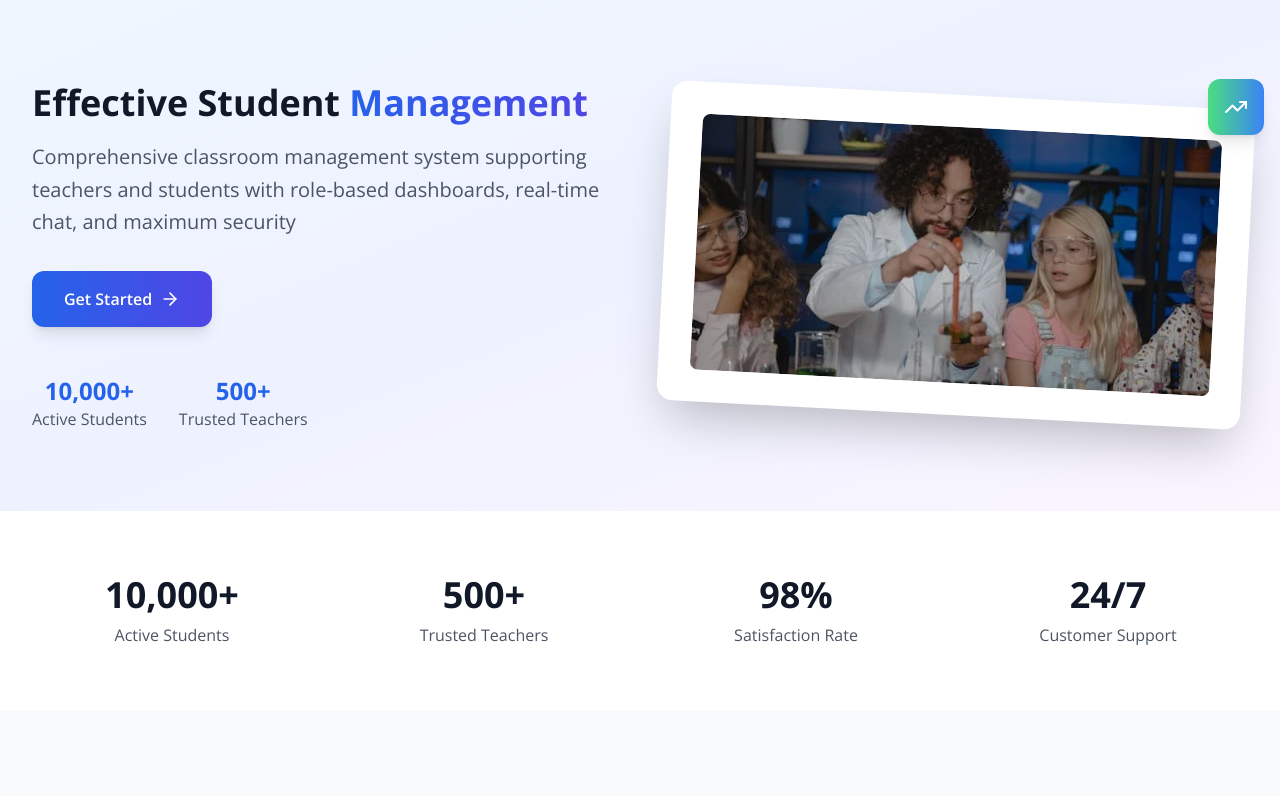
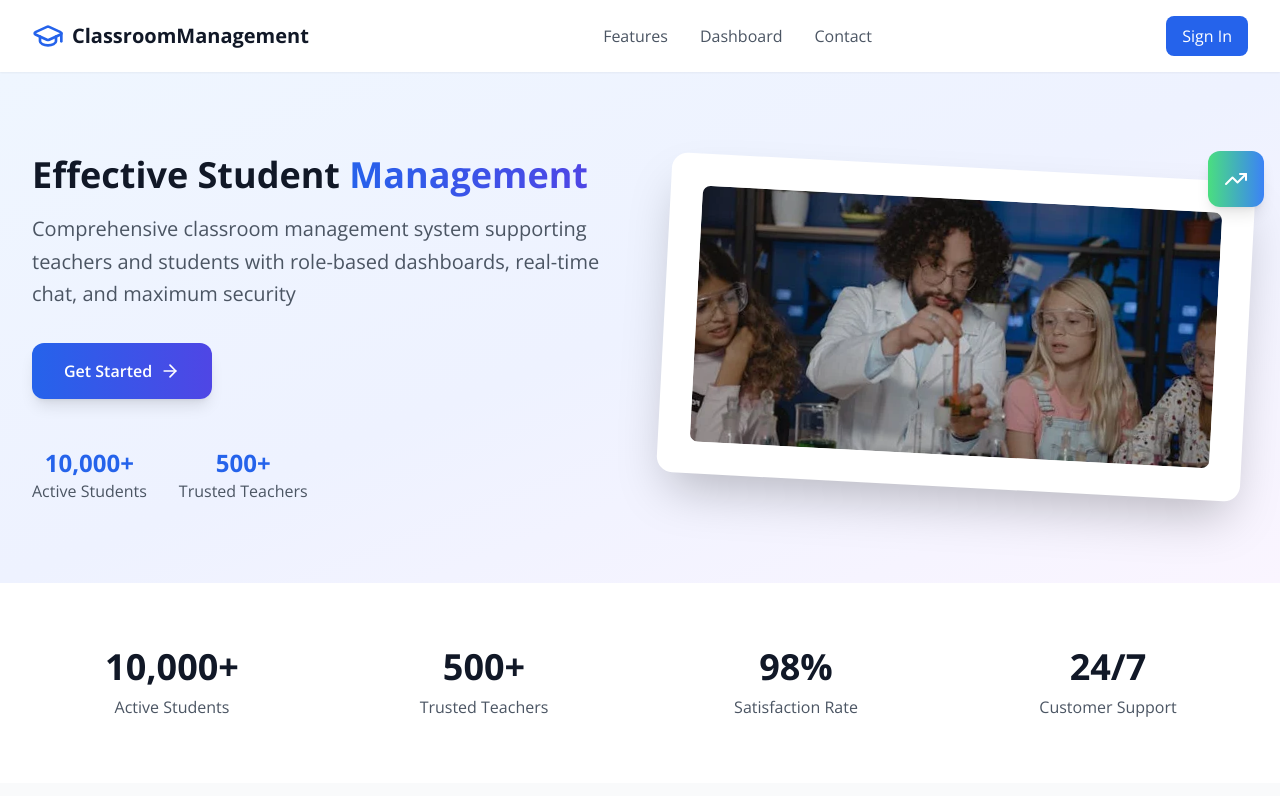
Before and after one commit to NguyenLock/ClassRoomManagerFE, a React (Vite) app: page / in a window 1280 px wide. Shown: the top 796 px of the page. Built offline with nearby package versions, Linux system fonts and the light colour scheme.

Commit message:
feat: :sparkles: adding Contact and Footer Header

```diff
--- a/src/components/Contact.tsx
+++ b/src/components/Contact.tsx
@@ -2,16 +2,16 @@ import { ArrowRight } from "lucide-react";
 
 const Contact = () => {
   return (
-    <section className="py-20 bg-gradient-to-r from-blue-600 to-indigo-700">
+    <section id="contact" className="py-20 bg-gradient-to-r from-blue-600 to-indigo-700">
       <div className="max-w-4xl mx-auto px-4 sm:px-6 lg:px-8 text-center">
-        <h2 className="text-3xl lg:text-4xl font-bold text-white mb-6">
+        <h2 className="text-3xl lg:text-4xl font-bold text-white mb-6 font-sans">
           Ready to Start Efficient Classroom Management?
         </h2>
-        <p className="text-xl text-blue-100 mb-8">
+        <p className="text-xl text-blue-100 mb-8 font-sans">
           Join thousands of teachers and students already using our system
         </p>
         <div className="flex flex-col sm:flex-row gap-4 justify-center">
-          <button className="bg-white text-blue-600 px-8 py-4 rounded-xl hover:bg-gray-50 transition-all duration-300 transform hover:scale-105 font-semibold flex items-center justify-center space-x-2">
+          <button className="bg-white text-blue-600 px-8 py-4 rounded-xl hover:bg-gray-50 transition-all duration-300 transform hover:scale-105 font-semibold flex items-center justify-center space-x-2 font-sans">
             <span>Sign Up Now - Free</span>
             <ArrowRight className="w-5 h-5" />
           </button>
--- /dev/null
+++ b/src/components/Footer.tsx
@@ -0,0 +1,21 @@
+import { GraduationCap } from "lucide-react";
+
+const Footer = () => {
+  return (
+    <footer className="bg-gray-900 text-gray-300">
+      <div className="max-w-7xl mx-auto px-4 sm:px-6 lg:px-8 py-12">
+        <div className="flex flex-col md:flex-row justify-between items-center">
+          <div className="flex items-center space-x-2 mb-4 md:mb-0">
+            <GraduationCap className="w-8 h-8 text-blue-500" />
+            <span className="text-xl font-bold text-white">ClassroomManagement</span>
+          </div>
+          <div className="text-sm text-gray-400">
+            © 2024 ClassroomManagement. All rights reserved.
+          </div>
+        </div>
+      </div>
+    </footer>
+  );
+};
+
+export default Footer;
--- /dev/null
+++ b/src/components/Header.tsx
@@ -0,0 +1,28 @@
+import { GraduationCap } from "lucide-react";
+
+const Header =() =>{
+    return(
+        <header className="bg-white shadow-sm sticky top-0 z-50">
+        <div className="max-w-7xl mx-auto px-4 sm:px-6 lg:px-8">
+          <div className="flex justify-between items-center py-4">
+            <div className="flex items-center space-x-2">
+              <GraduationCap className="w-8 h-8 text-blue-600" />
+              <span className="text-xl font-bold text-gray-900">ClassroomManagement</span>
+            </div>
+            <nav className="hidden md:flex space-x-8">
+              <a href="#features" className="text-gray-600 hover:text-blue-600 transition-colors font-sans">Features</a>
+              <a href="#dashboard" className="text-gray-600 hover:text-blue-600 transition-colors font-sans">Dashboard</a>
+              <a href="#contact" className="text-gray-600 hover:text-blue-600 transition-colors font-sans">Contact</a>
+            </nav>
+            <button
+            //   onClick={() => setShowLoginModal(true)}
+              className="bg-blue-600 text-white px-4 py-2 rounded-lg hover:bg-blue-700 transition-all duration-200 transform hover:scale-105 font-sans"
+            >
+              Sign In
+            </button>
+          </div>
+        </div>
+      </header>
+    )
+}
+export default Header;
--- a/src/pages/Home.tsx
+++ b/src/pages/Home.tsx
@@ -1,16 +1,21 @@
-import HeroSection from "../components/heroSection";
+import Header from "../components/Header";
+import HeroSection from "../components/HeroSection";
 import Stats from "../components/Stats";
 import FeatureSection from "../components/FeatureSection";
 import DashBoardReview from "../components/DashBoardReview";
 import Contact from "../components/Contact";
+import Footer from "../components/Footer";
+
 const Home = () => {
   return (
-    <div>
+    <div className="min-h-screen bg-white">
+      <Header/>
       <HeroSection />
       <Stats/>
       <FeatureSection/>
       <DashBoardReview/>
       <Contact/>
+      <Footer />
     </div>
   );
 };
```
